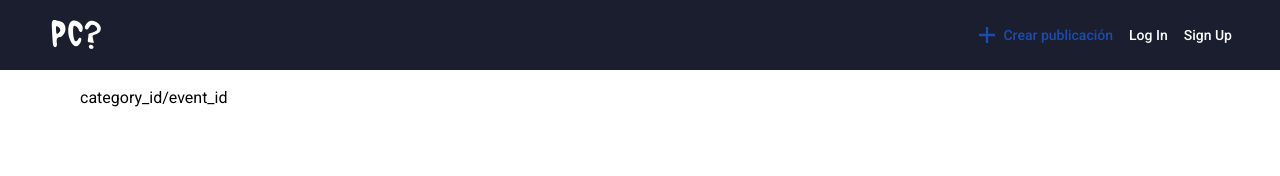
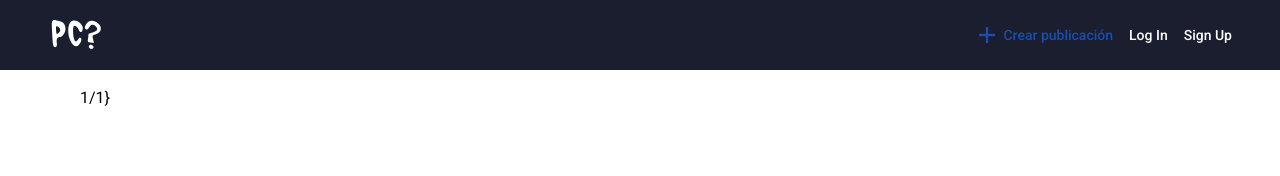
Before and after one commit to cris-dangithub/paracuando-project, a Next.js app: page /category/1/1 in a window 1280 px wide. Shown: the top 176 px of the page. Built offline with nearby package versions, Linux system fonts and the light colour scheme.

Commit message:
refactor: header and another page

```diff
--- a/components/navigation/header/Header.tsx
+++ b/components/navigation/header/Header.tsx
@@ -1,11 +1,8 @@
 import Link from 'next/link';
-import { useRouter } from 'next/router';
 import IconLogo from '../../assets/logo/IconLogo';
 import Plus from '../../assets/svg/Plus';
 
 const Header = () => {
-  const router = useRouter();
-
   return (
     <div className="bg-[#1A1E2E] text-white flex items-center justify-between px-4 sm:px-12 py-4 min-h-[70px] text-sm">
       <Link href="/">
--- a/pages/category/[category_id]/[event_id].tsx
+++ b/pages/category/[category_id]/[event_id].tsx
@@ -5,7 +5,7 @@ import { NextPageWithLayout } from '../../page';
 const Details: NextPageWithLayout = () => {
   const router = useRouter();
   const { category_id, event_id } = router.query;
-  return <div>category_id/event_id</div>;
+  return <div>{`${category_id}/${event_id}}`}</div>;
 };
 
 export default Details;
```
